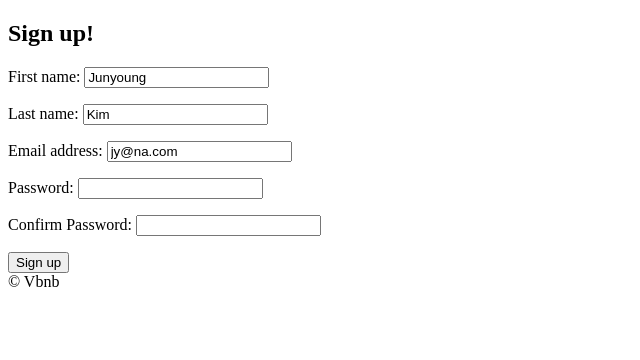
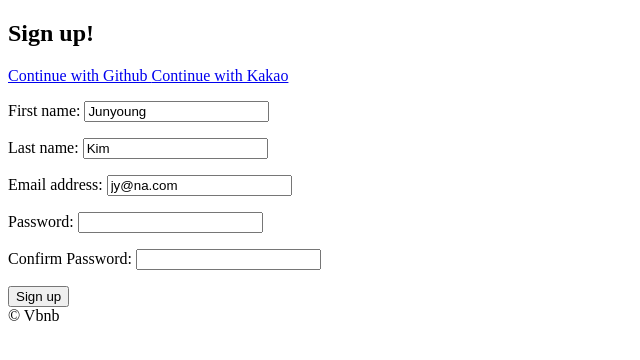
Before and after one commit to KJYoung/airbnbV, a Django app: page /users/signup/ in a window 1280 px wide. Shown: the part 96-456 px from the top of the page, without its empty margins (0-640 px from the left). Run offline with Django 3.2, Linux system fonts and the light colour scheme.

Commit message:
1.13 Github login Done (17.4)

```diff
--- a/templates/partials/social_login.html
+++ b/templates/partials/social_login.html
@@ -0,0 +1,8 @@
+<div>
+    <a href="{% url 'users:github_login' %}">
+        Continue with Github
+    </a>
+    <a href="/">
+        Continue with Kakao
+    </a>
+</div>
--- a/templates/users/login.html
+++ b/templates/users/login.html
@@ -9,7 +9,7 @@
 
 {% block content %}
     <h2> Login! </h2>
-
+    {% include "partials/social_login.html" %}
     <form method="POST" action="{% url 'users:login' %}">
         {% csrf_token %}
         {{form.as_p}}
--- a/templates/users/signup.html
+++ b/templates/users/signup.html
@@ -9,7 +9,7 @@
 
 {% block content %}
     <h2> Sign up! </h2>
-
+    {% include "partials/social_login.html" %}
     <form method="POST" action="{% url 'users:signup' %}">
         {% csrf_token %}
         {{form.as_p}}
--- a/users/admin.py
+++ b/users/admin.py
@@ -19,6 +19,7 @@ class CustomUserAdmin(UserAdmin):
                     "language",
                     "currency",
                     "superhost",
+                    "login_method",
                 )
             },
         ),
@@ -38,6 +39,7 @@ class CustomUserAdmin(UserAdmin):
         "is_staff",
         "is_superuser",
         "email_verified",
+        "login_method",
     )
 
     list_filter = UserAdmin.list_filter + ("superhost",)
--- a/users/models.py
+++ b/users/models.py
@@ -30,6 +30,16 @@ class User(AbstractUser):
 
     CURRENCY_CHOICES = ((CURRENCY_USD, "USD"), (CURRENCY_KRW, "KRW"))
 
+    LOGIN_EMAIL = "email"
+    LOGIN_GITHUB = "github"
+    LOGIN_KAKAO = "kakao"
+
+    LOGIN_CHOICES = (
+        (LOGIN_EMAIL, "Email"),
+        (LOGIN_GITHUB, "Github"),
+        (LOGIN_KAKAO, "Kakao"),
+    )
+
     avatar = models.ImageField(upload_to="user_avatars", blank=True)
     gender = models.CharField(choices=GENDER_CHOICES, max_length=10, blank=True)
     bio = models.TextField(default="Empty Biography.", blank=True)
@@ -41,8 +51,13 @@ class User(AbstractUser):
         choices=CURRENCY_CHOICES, max_length=3, blank=True, default=CURRENCY_KRW
     )
     superhost = models.BooleanField(default=False)
+
     email_verified = models.BooleanField(default=False)
     email_key = models.CharField(max_length=120, default="", blank=True)
+
+    login_method = models.CharField(
+        max_length=20, choices=LOGIN_CHOICES, default=LOGIN_EMAIL
+    )
 
     def email_verification(self):
         if self.email_verified:
--- a/users/urls.py
+++ b/users/urls.py
@@ -5,6 +5,9 @@ app_name = "users"
 
 urlpatterns = [
     path("login/", views.LoginView.as_view(), name="login"),
+    path("login/github/", views.github_login, name="github_login"),
+    path("login/github/callback/", views.github_callback, name="github_callback"),
+    path("login/kakao/", views.github_login, name="kakao_login"),
     path("logout/", views.logout_view, name="logout"),
     path("signup/", views.SignUpView.as_view(), name="signup"),
     path(
--- a/users/views.py
+++ b/users/views.py
@@ -1,3 +1,5 @@
+import os
+import requests
 from django.shortcuts import render, redirect, reverse
 from django.urls import reverse_lazy
 from django.contrib.auth import authenticate, login, logout
@@ -80,3 +82,78 @@ def complete_verification(request, email_key):
     except models.User.DoesNotExist:
         pass  # TODO.. Some times.. Error msg.
     return redirect(reverse("core:home"))
+
+
+def github_login(request):
+    client_id = os.environ.get("GH_ID")
+    redirect_uri = "http://127.0.0.1:8000/users/login/github/callback/"
+    return redirect(
+        f"https://github.com/login/oauth/authorize?client_id={client_id}&redirect_uri={redirect_uri}&scope=read:user"
+    )
+
+
+class GithubException(Exception):
+    pass
+
+
+def github_callback(request):
+    try:
+        callback_code = request.GET.get("code")
+        client_id = os.environ.get("GH_ID")
+        client_pw = os.environ.get("GH_SECRET")
+        if callback_code is not None:
+            access_request = requests.post(
+                f"https://github.com/login/oauth/access_token?client_id={client_id}&client_secret={client_pw}&code={callback_code}",
+                headers={"Accept": "application/json"},
+            )
+            result_json = access_request.json()
+            error = result_json.get("error", None)
+            if error is not None:
+                raise GithubException("There was an error.")
+            else:
+                access_token = result_json.get("access_token")
+                progile_request = requests.get(
+                    "https://api.github.com/user",
+                    headers={
+                        "Authorization": f"token {access_token}",
+                        "Accept": "application/json",
+                    },
+                )
+                profile_json = progile_request.json()
+                username = profile_json.get("login", None)
+                if username is not None:
+                    name = profile_json.get("name")
+                    email = profile_json.get("email")
+                    bio = profile_json.get("bio")
+                    bio = "" if bio is None else bio
+                    try:
+                        user = models.User.objects.get(email=email)
+                        if user.login_method == models.User.LOGIN_GITHUB:
+                            # trying to login.
+                            login(request, user)
+                        else:
+                            raise GithubException(
+                                f"The email [{email}] is already used."
+                            )
+                    except models.User.DoesNotExist:
+                        new_user = models.User.objects.create(
+                            username=email,
+                            first_name=name,
+                            bio=bio,
+                            email=email,
+                            login_method=models.User.LOGIN_GITHUB,
+                        )
+                        new_user.set_unusable_password()
+                        new_user.save()
+                        login(request, new_user)
+                    return redirect(reverse("core:home"))
+                else:
+                    raise GithubException("Username is None.")
+        else:
+            raise GithubException("Callback_code is None.")
+    except GithubException as e:
+        print(f"GithubException. MSG : {str(e)}")
+        return redirect(reverse("users:login"))
+    except:
+        print("UnknownException")
+        return redirect(reverse("users:login"))
```
Also changed, not shown: users/migrations/0005_user_login_method.py (added), 2 other files.
